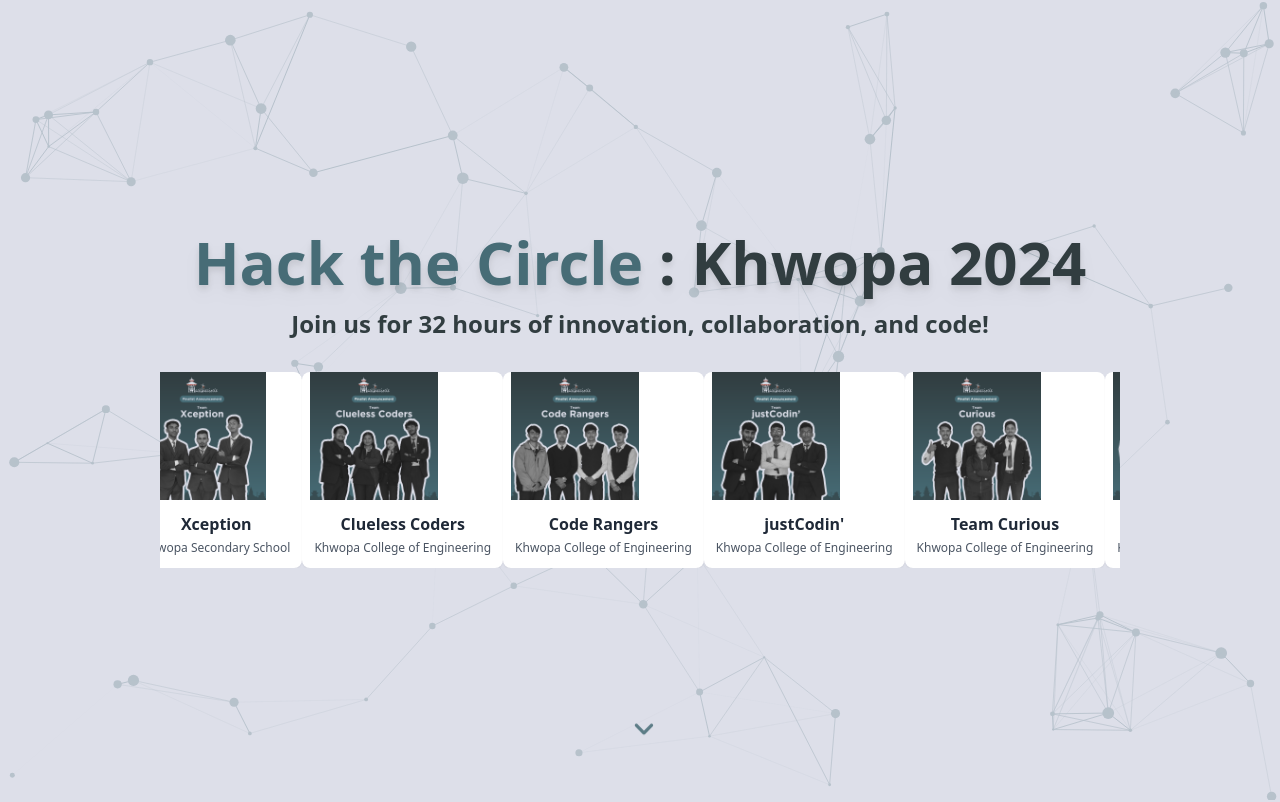
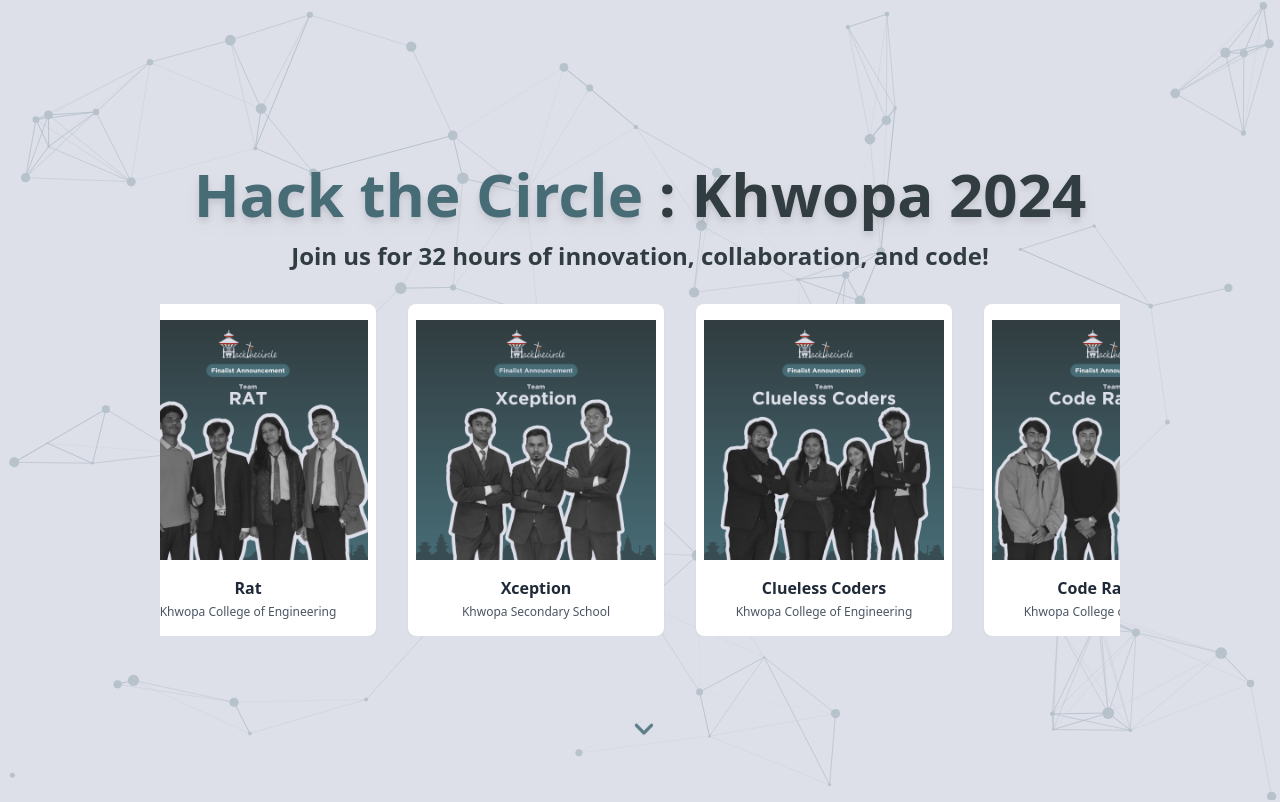
Before and after one commit to sushilashrestha/hackthewebsite, a React (Vite) app: page / in a window 1280 px wide. Shown: the top 802 px of the page. Built offline with nearby package versions, Linux system fonts and the light colour scheme.

Commit message:
Add 'r' package and improve TeamCard and HeroSection components layout

```diff
--- a/package.json
+++ b/package.json
@@ -19,6 +19,7 @@
     "exceljs": "^4.4.0",
     "framer-motion": "^11.11.1",
     "lucide-react": "^0.394.0",
+    "r": "^0.0.5",
     "react": "^18.3.1",
     "react-dom": "^18.3.1",
     "react-fast-marquee": "^1.6.5",
--- a/src/components/TeamCard.tsx
+++ b/src/components/TeamCard.tsx
@@ -1,29 +1,31 @@
-import { Team } from '@/types'
+import { Team } from '@/types';
 
 interface TeamCardProps {
-  team: Team
+  team: Team;
 }
 
 export default function TeamCard({ team }: TeamCardProps) {
   return (
     <a
       href={`/teams/2024/${team.id}`}
-      className="group block bg-white rounded-lg shadow-sm overflow-hidden transition-all hover:shadow-md"
+      className="group block bg-white rounded-lg shadow-sm overflow-hidden transition-all hover:shadow-md w-64 mx-4" // Set width and margin between cards
     >
-      <div className="relative h-32 mx-2 w-32">
-        <img
-          src={`${team.imageUrl}`}
-          alt={`${team.name}`}
-
-          className="object-cover h-auto w-full transition-transform group-hover:scale-105"
-        />
+      <div className="relative w-full mx-2">
+        {/* Center the image and apply padding to the right */}
+        <div className="flex justify-center pt-4 pr-4"> {/* pt-4: padding-top, pr-4: padding-right */}
+          <img
+            src={`${team.imageUrl}`}
+            alt={`${team.name}`}
+            className="object-cover h-auto w-full transition-transform group-hover:scale-105"
+          />
+        </div>
       </div>
-      <div className="p-3">
+      <div className="p-4"> {/* Padding for content */}
         <h2 className="text-base font-semibold text-gray-800 group-hover:text-gray-600 mb-1">
           {team.name}
         </h2>
         <p className="text-xs text-gray-600">{team.institution}</p>
       </div>
     </a>
-  )
+  );
 }
--- a/src/components/sections/HeroSection.tsx
+++ b/src/components/sections/HeroSection.tsx
@@ -87,15 +87,14 @@
         >
           {caption}
         </motion.p>
-        <Marquee gradient={false} speed={100}>
-
+        <Marquee gradient={false} speed={100} className="w-full"> {/* Ensure Marquee stretches full width */}
           {teams.map((team) => (
             <TeamCard key={team.id} team={team} />
           ))}
         </Marquee>
       </div>
       <div className="absolute bottom-12 left-1/2 transform -translate-x-1/2 z-20 flex flex-col justify-center items-center">
-      <ScrollDownButton />
+        <ScrollDownButton />
       </div>
     </section>
   );
```
Also changed, not shown: 1 other file (tests, documents, lock files or other folders).
